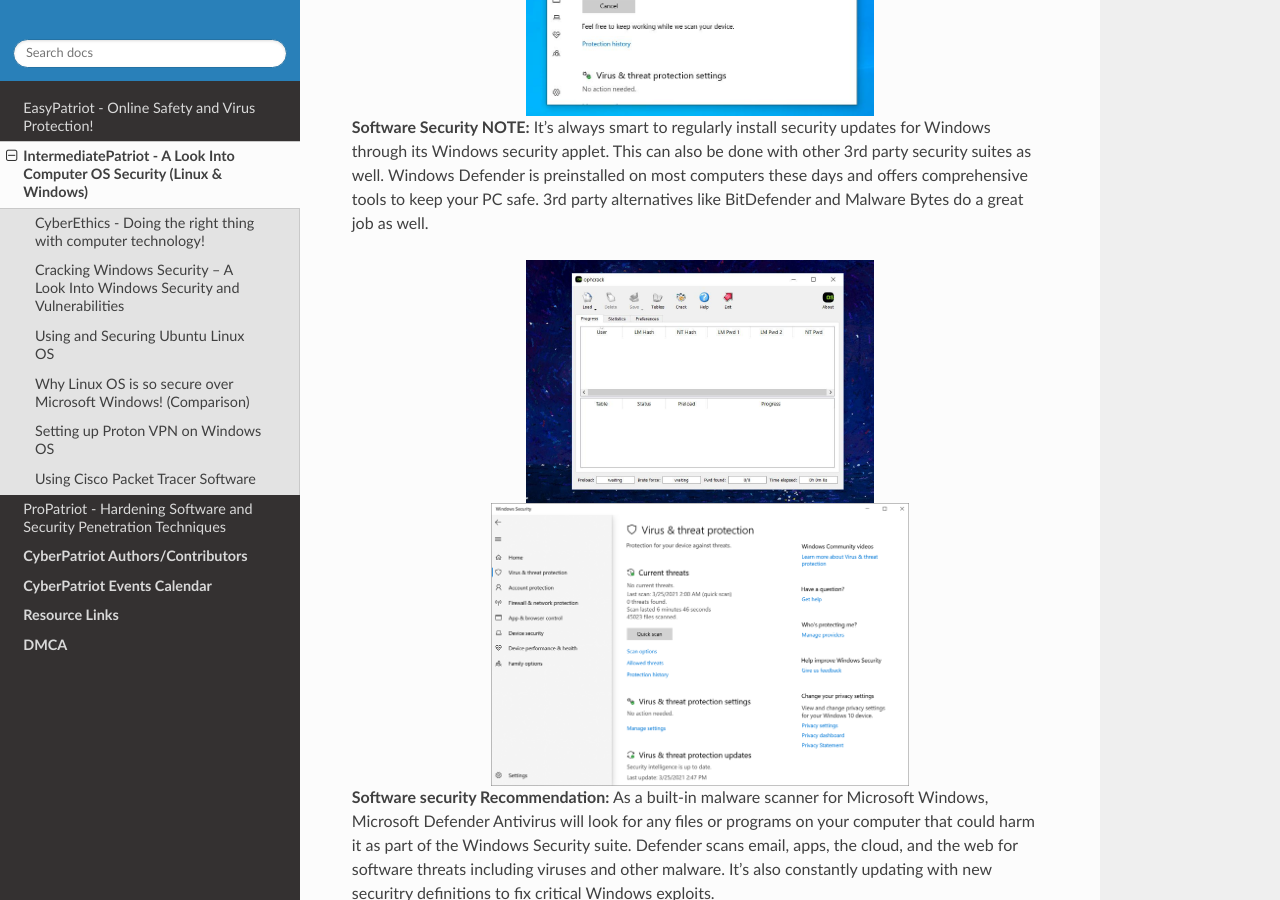
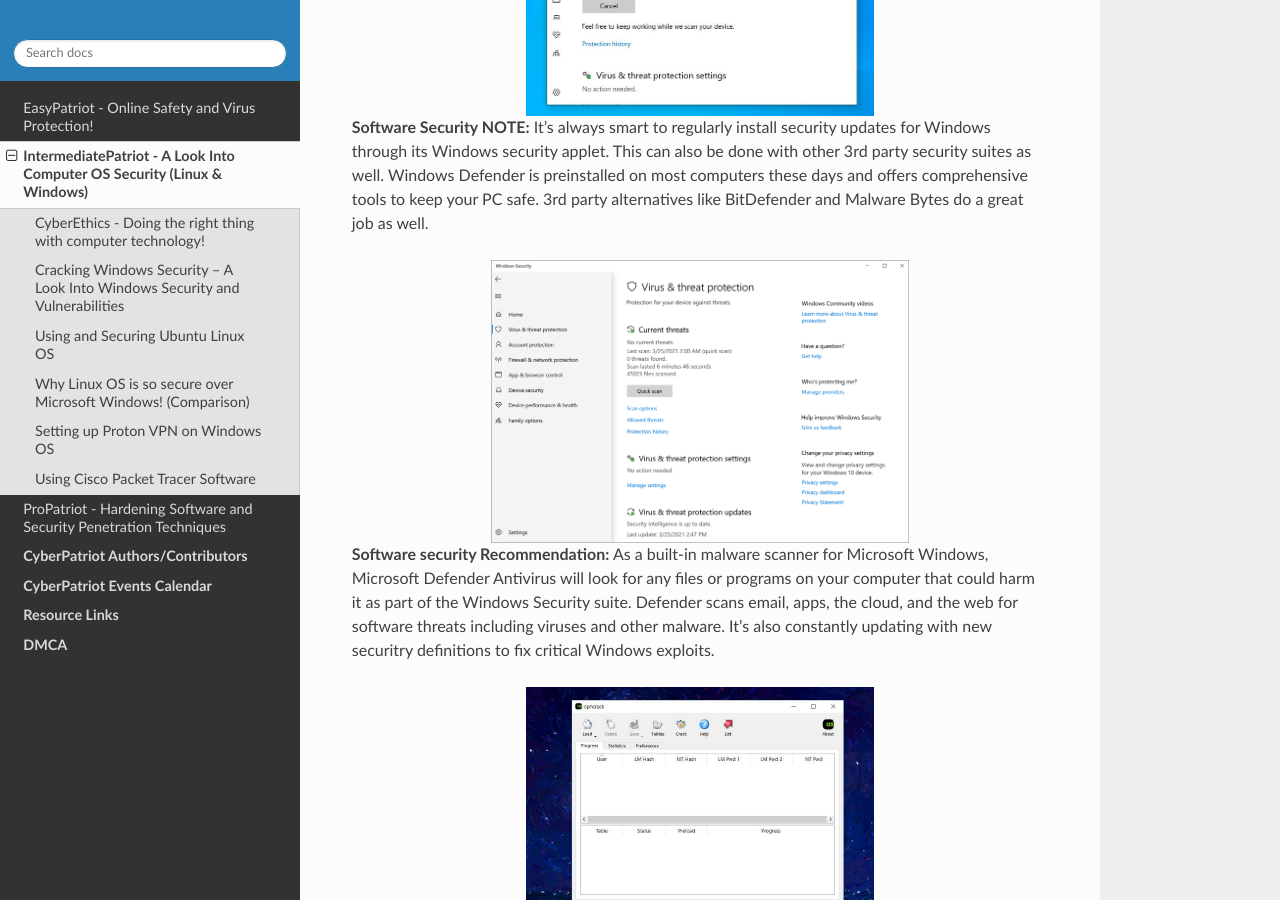
Before and after one commit to natt96z/cybersac, a Sphinx documentation site: the page built from docs/source/MediumCybersac.rst, in a window 1280 px wide and 900 px high, scrolled down 2430 px. Built offline with Sphinx 7.4.7 and the Read the Docs theme 2.0.0, drawn with Linux system fonts in a browser that asks for light colours; pages that are not in the unit, such as notebooks, are missing from menus.

Commit message:
Update MediumCybersac.rst

```diff
--- a/docs/source/MediumCybersac.rst
+++ b/docs/source/MediumCybersac.rst
@@ -55,16 +55,17 @@
 
 **Software Security NOTE:** It's always smart to regularly install security updates for Windows through its Windows security applet. This can also be done with other 3rd party security suites as well. Windows Defender is preinstalled on most computers these days and offers comprehensive tools to keep your PC safe. 3rd party alternatives like BitDefender and Malware Bytes do a great job as well.
 
-.. image:: https://raw.githubusercontent.com/natt96z/cybersac/main/docs/img/8.jpg
-   :width: 50%
-   :align: center
-
 
 .. image:: https://raw.githubusercontent.com/natt96z/cybersac/main/docs/img/wdav-protection-settings-wdsc.png
    :width: 60%
    :align: center
 
 **Software security Recommendation:** As a built-in malware scanner for Microsoft Windows, Microsoft Defender Antivirus will look for any files or programs on your computer that could harm it as part of the Windows Security suite. Defender scans email, apps, the cloud, and the web for software threats including viruses and other malware. It's also constantly updating with new securitry definitions to fix critical Windows exploits.
+
+.. image:: https://raw.githubusercontent.com/natt96z/cybersac/main/docs/img/8.jpg
+   :width: 50%
+   :align: center
+
 
 **★Core Knowledge★ -** Ophcrack is a common software boot cracking tool that can hack Windows passwords. The program includes the ability to import the hashes from a variety of formats, including dumping directly from the SAM files of Windows. On most computers, ophcrack can crack most passwords within minutes, maybe even seconds.
 
```
